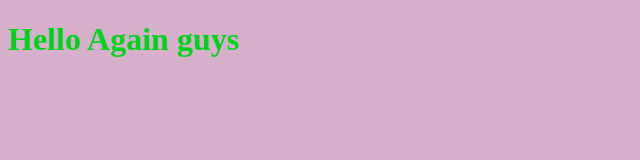
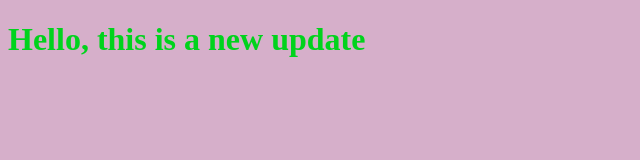
Before and after one commit to Rouabna/myproject, a plain HTML site: page index.html in a window 1280 px wide. Shown: the whole page, without its empty margins (0-640 px from the left). Drawn offline with Linux system fonts and the light colour scheme.

Commit message:
edit html file

```diff
--- a/index.html
+++ b/index.html
@@ -7,7 +7,7 @@
     <link rel="stylesheet" href="style.css">
 </head>
 <body>
-    <h1>Hello Again guys</h1>
+    <h1>Hello, this is a new update</h1>
     <script src="app.js"></script>
 
 
```
